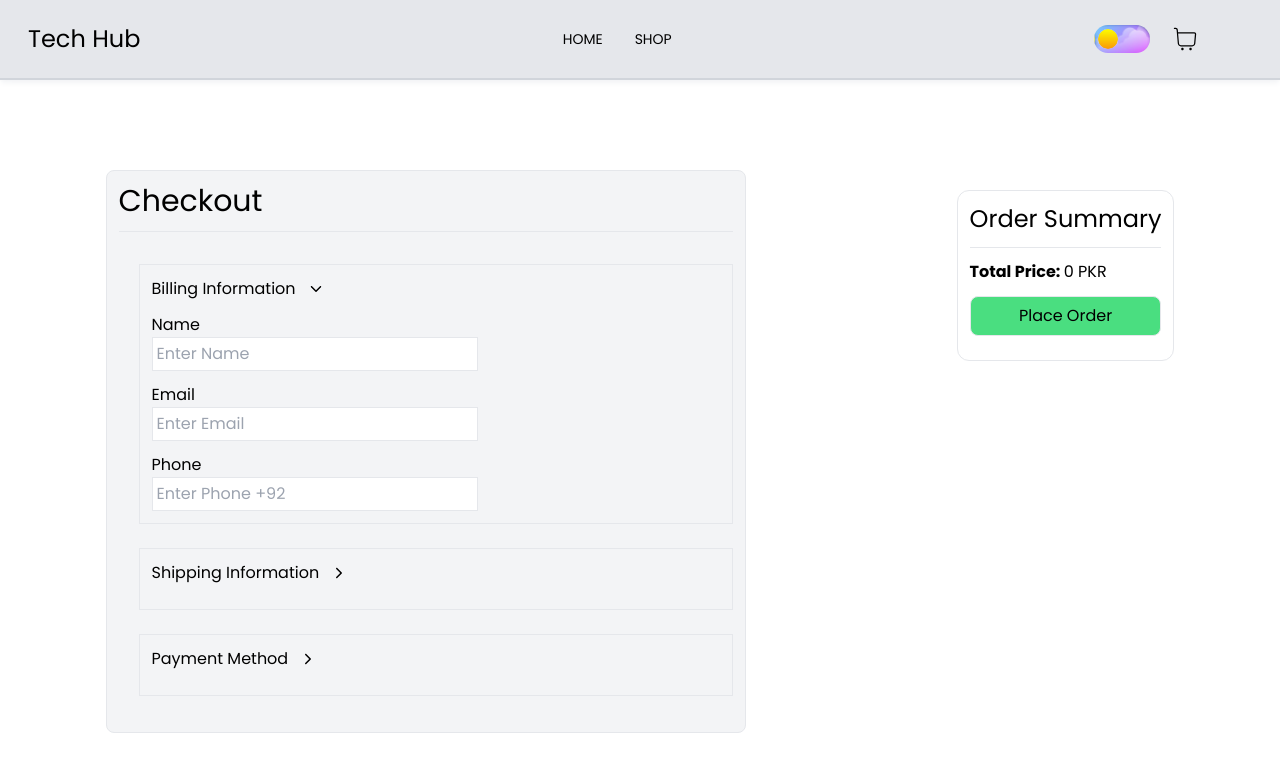
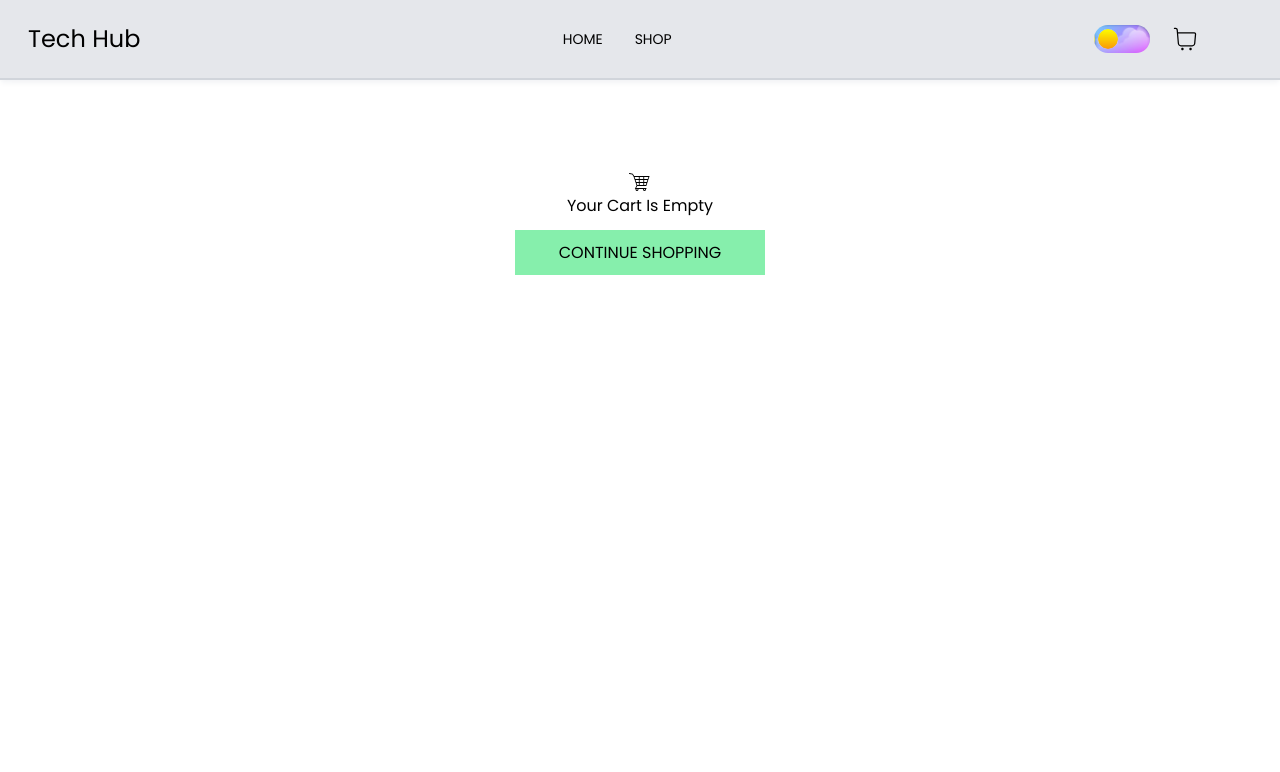
Before and after one commit to Sheryaar-Ansar/techhub-react, a React (Vite) app: page /proceed-to-checkout in a window 1280 px wide. Shown: the top 772 px of the page. Built offline with nearby package versions, Linux system fonts and the light colour scheme.

Commit message:
Logic has been added for checkout page

```diff
--- a/src/app/components/cart/Checkout.jsx
+++ b/src/app/components/cart/Checkout.jsx
@@ -1,13 +1,17 @@
 import React, { useState } from 'react'
+import { GiShoppingCart } from 'react-icons/gi'
 import { IoIosArrowForward } from 'react-icons/io'
 import { useSelector } from 'react-redux'
+import { useNavigate } from 'react-router-dom'
 
 const Checkout = () => {
-    const mode = useSelector((state)=>state.mode.mode)
+    const mode = useSelector((state) => state.mode.mode)
+    const [name, setName] = useState('')
     const [billingExpand, setBillingExpand] = useState(true)
     const [shippingExpand, setShippingExpand] = useState(false)
     const [paymentExpand, setPaymentExpand] = useState(false)
     const [paymentMethod, setPaymentMethod] = useState('')
+    const navigate = useNavigate();
     const cartItems = useSelector((state) => state.cart)
     const totalPrice = cartItems.reduce((total, item) => total + item.qty * item.price, 0)
 
@@ -23,10 +27,16 @@ const Checkout = () => {
     return (
         <div className='mt-[70px] pt-[100px] min-h-screen mx-auto'>
             <div >
+                {cartItems.length === 0 ? (
+                    <div className='flex justify-center items-center flex-col'><GiShoppingCart className='text-2xl' />
+                        <h1>Your Cart Is Empty</h1>
+                        <button onClick={()=>navigate('/shop')} className='w-[250px] h-[45px] bg-green-300 text-md uppercase mt-3 hover:border hover:border-green-300 hover:shadow-md hover:shadow-green-400 transition-all duration-300 ease-in-out'>Continue Shopping</button>
+                    </div>
+                ) : (
                     <form className='block md:flex justify-around w-full'>
                         <div className={` md:w-[50%] ${mode ? 'bg-gray-800' : 'bg-gray-100'} p-3 rounded-lg border`}>
                             <h1 className='text-3xl'>Checkout</h1>
-                        <hr className='my-3'/>
+                            <hr className='my-3' />
                             <div className='ml-5 mt-8'>
                                 <div className='border p-3'>
                                     <h1 onClick={handleBillingExpand} className='flex items-center cursor-pointer'>Billing Information <IoIosArrowForward className={`${billingExpand ? 'rotate-90' : 'rotate-0'} transition-all ease-linear ml-3`} /></h1>
@@ -78,7 +88,7 @@ const Checkout = () => {
                             </div>
                         </div>
                         <div>
-                        <div className={` mt-5 md:mt-0${mode ?'bg-gray-800' :'bg-gray-100'} border p-3 rounded-xl`}>
+                            <div className={` mt-5 md:mt-0${mode ? 'bg-gray-800' : 'bg-gray-100'} border p-3 rounded-xl transition-all duration-500`}>
                                 <h1 className='text-2xl'>Order Summary</h1>
                                 <hr className='my-3' />
                                 <div className=''>
@@ -91,7 +101,7 @@ const Checkout = () => {
                                                     <p className='mt-1 text-sm text-green-400'>PKR {item.price.toLocaleString()} x {item.qty}</p>
                                                 </div>
                                             </div>
-                                        <hr className='my-3'/>
+                                            <hr className='my-3' />
                                         </div>
                                     ))}
                                 </div>
@@ -102,6 +112,8 @@ const Checkout = () => {
                             </div>
                         </div>
                     </form>
+                )}
+
             </div>
         </div>
     )
--- a/src/app/components/header/Navbar.jsx
+++ b/src/app/components/header/Navbar.jsx
@@ -15,11 +15,14 @@ const Navbar = () => {
   const handleNavActive = () => {
     setActive(!active)
   }
+  const handleNavbarClose = () => {
+    setActive(false)
+  }
   const content = <>
     <div className={`md:hidden absolute block top-20 left-0 w-full h-full right-0 ${mode ? 'bg-gray-900' : 'bg-gray-200'} transition-colors duration-300 z-50`}>
       <div className='flex justify-center items-center flex-col py-9'>
-        <NavLink to={'/'}>Home</NavLink>
-        <NavLink to={'/shop'} className={'mt-5'}>Shop</NavLink>
+        <NavLink to={'/'} onClick={handleNavbarClose}>Home</NavLink>
+        <NavLink to={'/shop'} className={'mt-5'} onClick={handleNavbarClose}>Shop</NavLink>
       </div>
     </div>
   </>
--- a/src/app/components/shop/ItemListing.jsx
+++ b/src/app/components/shop/ItemListing.jsx
@@ -20,7 +20,7 @@ const ItemListing = ({ img, name, price, id }) => {
     <div key={id} className={`w-[300px] h-[450px] group border ${mode ? 'border-green-400 shadow-md shadow-green-300 ' : 'bg-gray-300'} shadow-md rounded-lg`}>
       <div className='max-w-[300px] max-h-[300px] relative overflow-y-hidden hover:opacity-50 transition-opacity duration-500'>
         <div className=''>
-          <img src={img} alt={name} className='w-[300px] h-[300px]' />
+          <img src={img} alt={name} className='w-[300px] h-[300px] rounded-t-lg' />
         </div>
         <div className={`w-full absolute -bottom-[130px] h-32 py-2 right-0 ${!mode ? 'bg-white' : 'bg-black'} group-hover:bottom-[0px] transition-all duration-500 hover:opacity-100`}>
           <ul className='h-full w-full flex flex-col items-end justify-center gap-2'>
```
Lines whose indentation alone changed are shown as unchanged.
